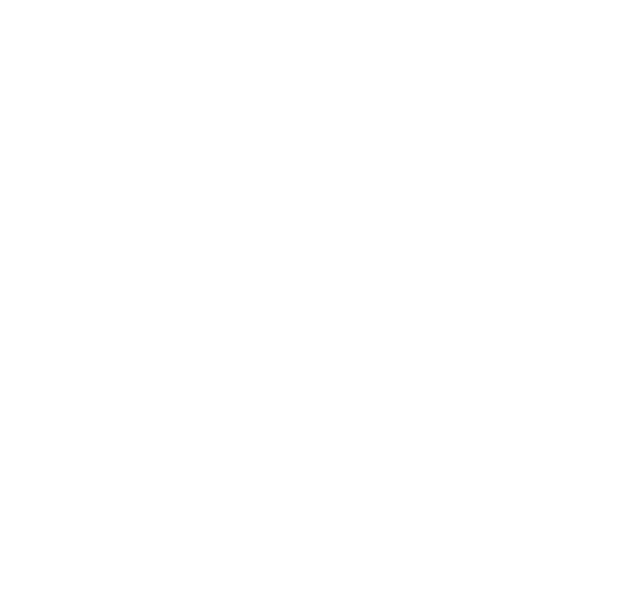
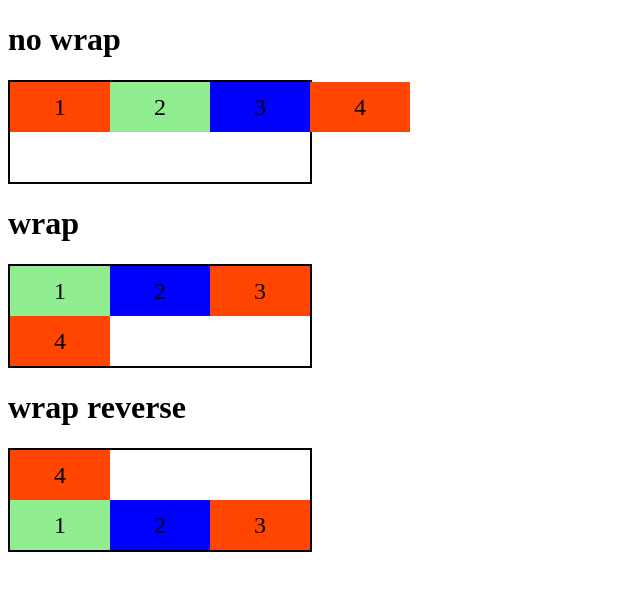
Before and after one commit to robsonbrentan/flex-box-estudos, a plain HTML site: page Flex-container/flex-wrap/flex-wrap.html in a window 1280 px wide. Shown: the whole page, without its empty margins (0-640 px from the left). Drawn offline with Linux system fonts and the light colour scheme.

Commit message:
wrap-reverse

```diff
--- a/Flex-container/flex-wrap/flex-wrap.html
+++ b/Flex-container/flex-wrap/flex-wrap.html
@@ -5,8 +5,75 @@
     <meta http-equiv="X-UA-Compatible" content="IE=edge">
     <meta name="viewport" content="width=device-width, initial-scale=1.0">
     <title>Flex-Wrap</title>
+
+    <style>
+        .flex-container{
+            display: flex;
+            height: 100px;
+            border: 2px solid black;
+            max-width: 300px;
+        }
+
+        .item{
+            font-size: 24px;
+            height: 50px;
+            text-align: center;
+            width: 100px;
+            min-width:100px;
+            line-height: 50px;
+        }
+
+        .nowrap{
+            flex-wrap: nowrap;
+        }
+
+        .wrap{
+            flex-wrap: wrap;
+        }
+
+        .wrap-reverse{
+            flex-wrap: wrap-reverse;
+        }
+
+        .blue{
+            background-color: blue;
+        }
+
+        .green{
+            background-color: lightgreen;
+        }
+
+        .orange{
+            background-color: orangered;
+        }
+    </style>
 </head>
 <body>
+    <h1>no wrap</h1>
 
+    <div class="flex-container">
+        <div class="item orange">1</div>
+        <div class="item green">2</div>
+        <div class="item blue">3</div>
+        <div class="item orange">4</div>
+    </div>
+
+    <h1>wrap</h1>
+
+    <div class="flex-container wrap">
+        <div class="item green">1</div>
+        <div class="item blue">2</div>
+        <div class="item orange">3</div>
+        <div class="item orange">4</div>
+    </div>
+
+    <h1>wrap reverse</h1>
+
+    <div class="flex-container wrap-reverse">
+        <div class="item green">1</div>
+        <div class="item blue">2</div>
+        <div class="item orange">3</div>
+        <div class="item orange">4</div>
+    </div>
 </body>
 </html>
```
Also changed, not shown: Flex-container/display-flex/display-flex.css (renamed from Flex-container/display-flex.css), Flex-container/display-flex/index.html (renamed from Flex-container/index.html).
